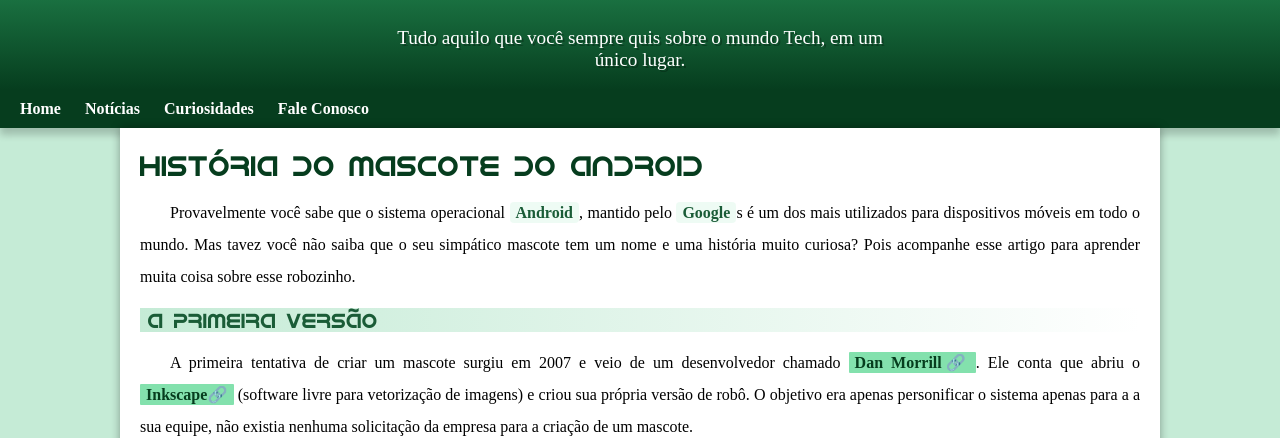
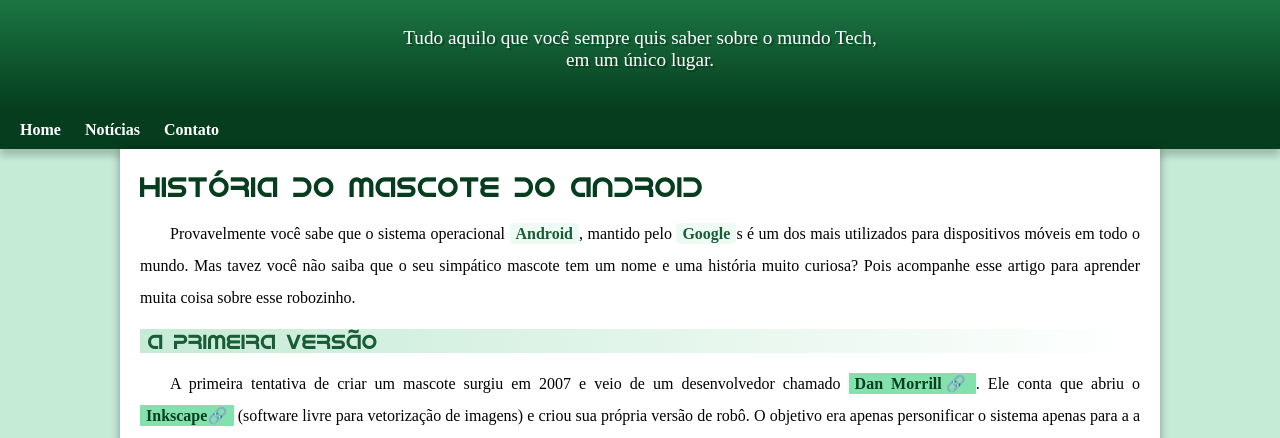
Before and after one commit to jnetosantana/projeto-android, a plain HTML site: page index.html in a window 1280 px wide. Shown: the part 100-538 px from the top of the page. Drawn offline with Linux system fonts and the light colour scheme.

Commit message:
problema de padding resolvido

```diff
--- a/index.html
+++ b/index.html
@@ -10,13 +10,12 @@
 <body>
     <header>
         <h1>Curiosidades de Tecnologia</h1>
-        <p>Tudo aquilo que você sempre quis sobre o mundo Tech, em um único lugar.</p>
+        <p>Tudo aquilo que você sempre quis saber sobre o mundo Tech, em um único lugar.</p>
     </header>
     <nav>
         <a href="#">Home</a>
         <a href="#">Notícias</a>
-        <a href="#">Curiosidades</a>
-        <a href="#">Fale Conosco</a>
+        <a href="#">Contato</a>
     </nav>
     <main>
         <article>
--- a/style/style.css
+++ b/style/style.css
@@ -84,8 +84,7 @@ header > p {
     color: white;
     max-width: 500px;
     margin: auto;
-    padding-right: 10px;
-    padding-left: 10px;
+    padding-bottom: 40px;
     text-shadow: 2px 2px 0px rgba(0, 0, 0, 0.267);
 }
 
```
